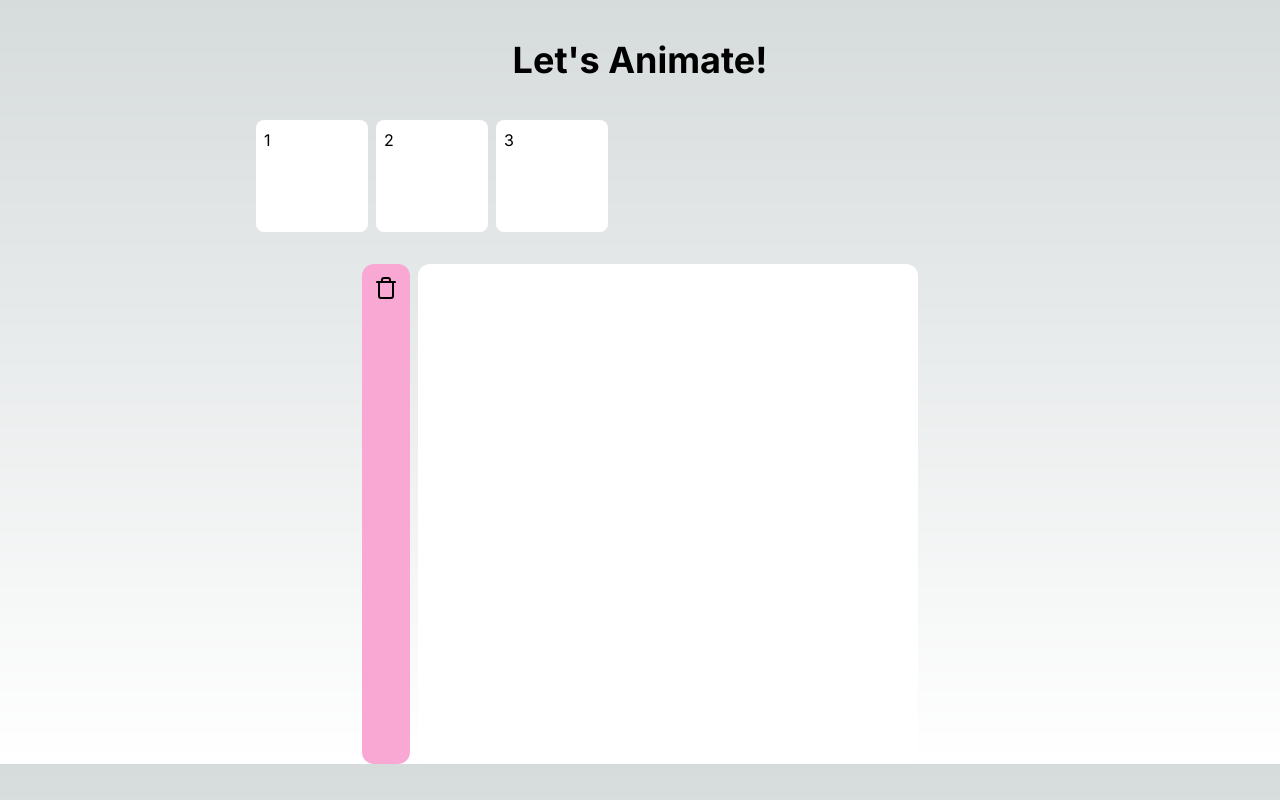
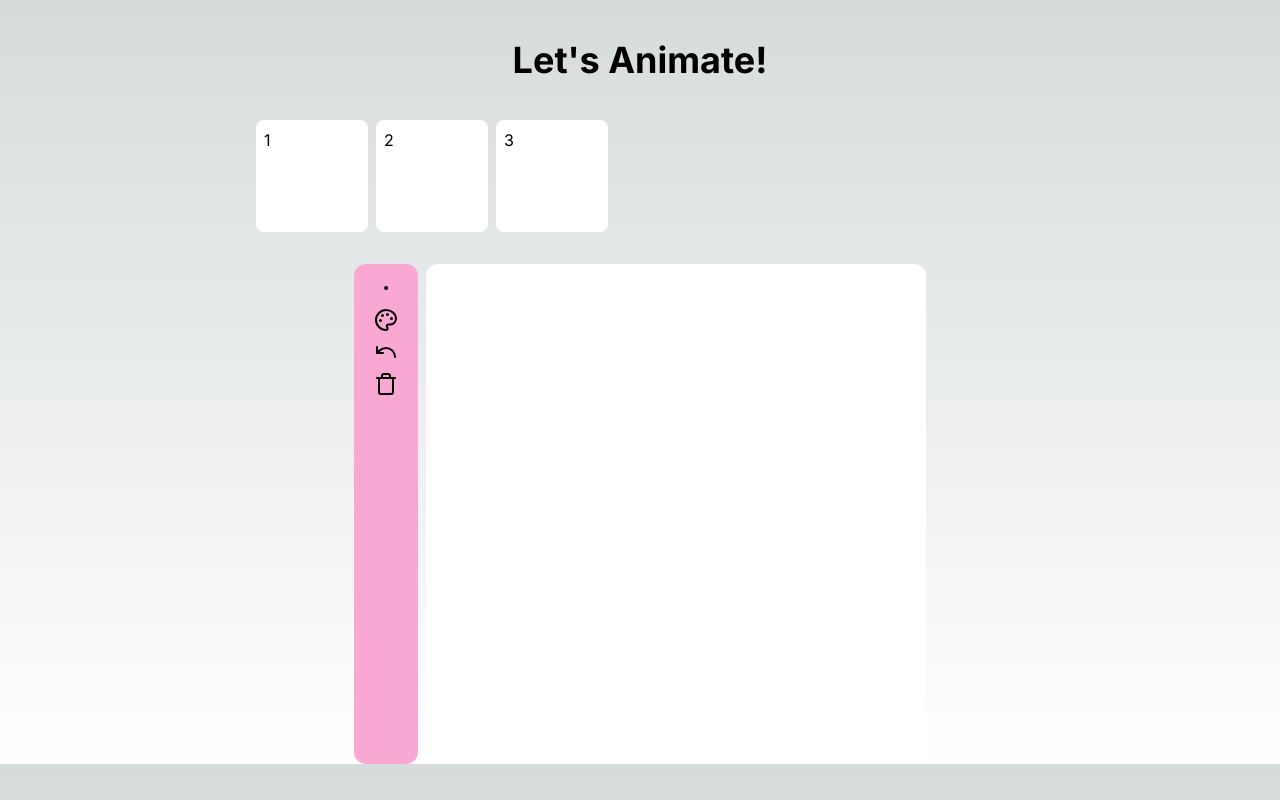
Before and after one commit to NadavEliash/my-site, a Next.js app: page /animate in a window 1280 px wide. Built offline with nearby package versions, Linux system fonts and the light colour scheme.

Commit message:
animate page: basic draw functions

```diff
--- a/app/animate/components/frames.jsx
+++ b/app/animate/components/frames.jsx
@@ -1,5 +1,5 @@
 export default function Frames({ frames }) {
-    console.log(frames)
+    // console.log(frames)
 
     return (
         <div className="w-[60vw] mx-auto flex gap-2">
--- a/app/animate/page.jsx
+++ b/app/animate/page.jsx
@@ -1,21 +1,28 @@
 'use client'
 
-import { Trash } from "lucide-react"
+import { Dot, Palette, Trash, Undo } from "lucide-react"
 import { useRef, useEffect, useState } from "react"
 import Frames from "./components/frames.jsx"
 
 export default function Animate() {
     const canvasRef = useRef(null)
+    const canvasSize = { width: 500, height: 500 }
 
     const [context, setContext] = useState(null)
     const [isDrawing, setIsDrawing] = useState(false)
+    const [currentPath, setCurrentPath] = useState([])
     const [drawingActions, setDrawingActions] = useState([])
+    const [lineWidth, setLineWidth] = useState(4)
+    const [strokeStyle, setStrokeStyle] = useState("black")
+
+    const [showLineSizes, setShowLineSizes] = useState(false)
+    const [showPalette, setShowPalette] = useState(false)
 
     useEffect(() => {
         if (canvasRef.current) {
             const canvas = canvasRef.current
-            canvas.width = 500
-            canvas.height = 500
+            canvas.width = canvasSize.width
+            canvas.height = canvasSize.height
             const ctx = canvas.getContext('2d')
             setContext(ctx)
         }
@@ -34,21 +41,45 @@ export default function Animate() {
         context.strokeStyle = 'black'
         context.lineCap = 'round'
         context.lineJoin = 'bevel'
-        context.lineWidth = 3
+        context.lineWidth = lineWidth
+        context.strokeStyle = strokeStyle
         context.lineTo(e.nativeEvent.offsetX, e.nativeEvent.offsetY)
         context.stroke()
+        setCurrentPath([...currentPath, { x: e.nativeEvent.offsetX, y: e.nativeEvent.offsetY }])
     }
 
     const endDrawing = (e) => {
-        const currentDrawing = context.getImageData(0, 0, 500, 500)
-        setDrawingActions([...drawingActions, currentDrawing])
         setIsDrawing(false)
+        context && context.closePath()
+        if (currentPath.length > 0) {
+            setDrawingActions([...drawingActions, { path: currentPath, lineWidth, strokeStyle }])
+        }
+        setCurrentPath([])
     }
 
     const clearCanvas = () => {
+        setDrawingActions([])
         context.fillStyle = 'white'
-        context.fillRect(0, 0, 500, 500)
+        context.clearRect(0, 0, canvasSize.width, canvasSize.height)
         context.beginPath()
+    }
+
+    const undo = () => {
+        if (drawingActions.length) {
+            drawingActions.pop()
+            const newContext = canvasRef.current.getContext('2d')
+            newContext.clearRect(0, 0, canvasSize.width, canvasSize.height)
+            drawingActions.forEach(({ path, lineWidth, strokeStyle }) => {
+                newContext.beginPath()
+                newContext.lineWidth = lineWidth
+                newContext.strokeStyle = strokeStyle
+                newContext.moveTo(path[0].x, path[0].y)
+                path.forEach(point => {
+                    newContext.lineTo(point.x, point.y)
+                })
+                newContext.stroke()
+            })
+        }
     }
 
     return (
@@ -56,8 +87,28 @@ export default function Animate() {
             <h1 className="text-4xl font-bold text-center my-10">Let's Animate!</h1>
             <Frames frames={[1, 2, 3]} />
             <div className="flex justify-center gap-2 mt-8">
-                <div className="bg-pink-300 text-black p-3 rounded-xl">
-                    <button onClick={clearCanvas} className=""><Trash /></button>
+                <div className="bg-pink-300 flex flex-col items-center w-16 gap-2 text-black p-3 rounded-xl">
+                    <div onClick={() => setShowLineSizes(!showLineSizes)}><Dot />
+                        {showLineSizes && (
+                            <div className="flex flex-col items-center w-6">
+                                <Dot onClick={() => setLineWidth(2)} className="w-4 h-4" />
+                                <Dot onClick={() => setLineWidth(4)} className="w-6 h-6" />
+                                <Dot onClick={() => setLineWidth(10)} className="w-8 h-8" />
+                                <Dot onClick={() => setLineWidth(20)} className="w-10 h-10" />
+                            </div>
+                        )}
+                    </div>
+                    <div onClick={() => setShowPalette(!showPalette)}><Palette />
+                        {showPalette && (
+                            <div className="flex flex-col items-center gap-1 mt-2">
+                                <div onClick={() => setStrokeStyle('black')} className="bg-black w-4 h-4 rounded-md"></div>
+                                <div onClick={() => setStrokeStyle('blue')} className="bg-blue-700 w-4 h-4 rounded-md"></div>
+                                <div onClick={() => setStrokeStyle('red')} className="bg-red-700 w-4 h-4 rounded-md"></div>
+                            </div>
+                        )}
+                    </div>
+                    <button onClick={undo}><Undo /></button>
+                    <button onClick={clearCanvas}><Trash /></button>
                 </div>
                 <canvas
                     ref={canvasRef}
```
